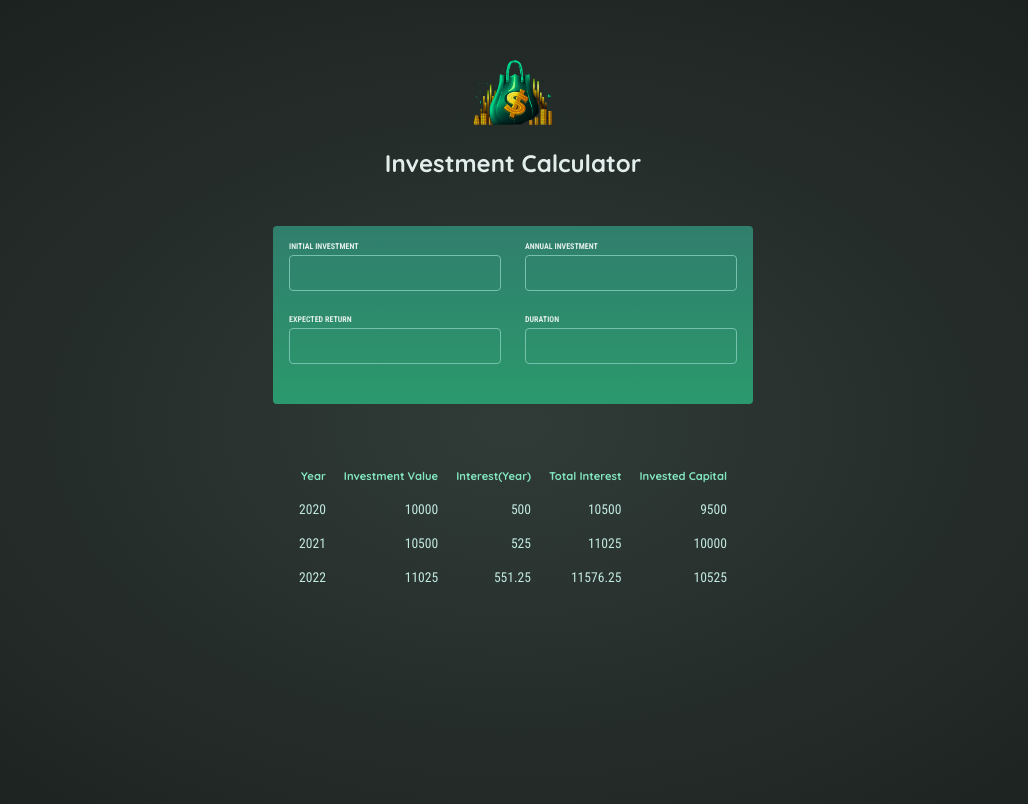
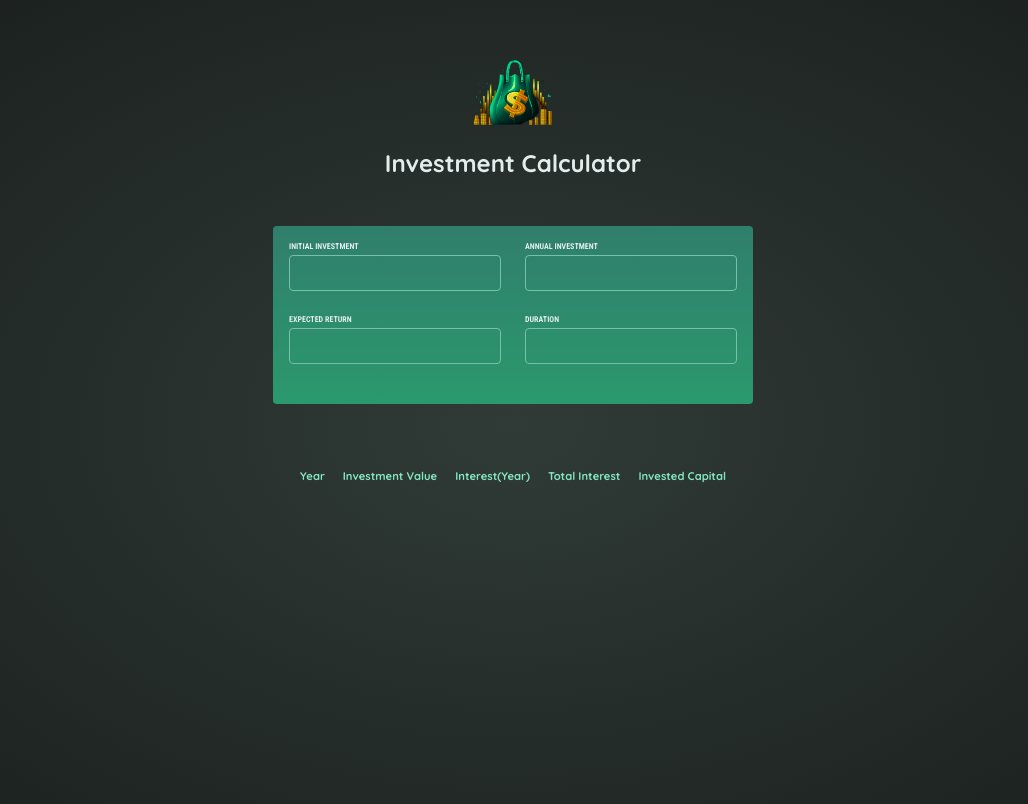
Before and after one commit to adrianacostep33/Investment-Calculator, a React (Vite) app in the folder 01-starting-project/: page / in a window 1280 px wide. Shown: the top 804 px of the page, without its empty margins (127-1155 px from the left). Built offline with nearby package versions, Linux system fonts and the light colour scheme.

Commit message:
96: Add dynamic results to investment table

```diff
--- a/01-starting-project/src/App.jsx
+++ b/01-starting-project/src/App.jsx
@@ -10,30 +10,6 @@ export const INVESTMENTS_DETAILS = {
   duration: 0,
 };
 
-const DUMMY_RESULTS = [
-  {
-    year: 2020,
-    investmentValue: 10000,
-    interest: 500,
-    total: 10500,
-    capital: 9500,
-  },
-  {
-    year: 2021,
-    investmentValue: 10500,
-    interest: 525,
-    total: 11025,
-    capital: 10000,
-  },
-  {
-    year: 2022,
-    investmentValue: 11025,
-    interest: 551.25,
-    total: 11576.25,
-    capital: 10525,
-  },
-];
-
 function App() {
   const [investmentDetails, setInvestmentDetails] =
     useState(INVESTMENTS_DETAILS);
@@ -42,7 +18,7 @@ function App() {
     setInvestmentDetails((prevInvestment) => {
       return {
         ...prevInvestment,
-        [investmentDetailField]: newValue,
+        [investmentDetailField]: +newValue,
       };
     });
   };
@@ -50,10 +26,12 @@ function App() {
   return (
     <>
       <Header />
+
       <InvestmentForm
         handleInvestmentDetailsChange={handleInvestmentDetailsChange}
       />
-      <Table results={DUMMY_RESULTS} />
+
+      <Table investmentDetails={investmentDetails} />
     </>
   );
 }
--- a/01-starting-project/src/components/Table.jsx
+++ b/01-starting-project/src/components/Table.jsx
@@ -1,25 +1,46 @@
-const Table = ({ results }) => {
+import { calculateInvestmentResults, formatter } from "../util/investment";
+
+const Table = ({ investmentDetails }) => {
+  const results = calculateInvestmentResults(investmentDetails);
+
   return (
     <table id="result">
       <thead>
         <tr>
-          <th scope="col">Year</th>
-          <th scope="col">Investment Value</th>
-          <th scope="col">Interest(Year)</th>
-          <th scope="col">Total Interest</th>
-          <th scope="col">Invested Capital</th>
+          <th scope="col" className="center">
+            Year
+          </th>
+          <th scope="col" className="center">
+            Investment Value
+          </th>
+          <th scope="col" className="center">
+            Interest(Year)
+          </th>
+          <th scope="col" className="center">
+            Total Interest
+          </th>
+          <th scope="col" className="center">
+            Invested Capital
+          </th>
         </tr>
       </thead>
       <tbody>
         {results &&
           results.map((result) => {
+            const totalInterest =
+              result.valueEndOfYear -
+              (result.year * result.annualInvestment +
+                investmentDetails.initialInvestment);
+            const investedCapital = result.valueEndOfYear - totalInterest;
             return (
               <tr key={result.year}>
-                <td>{result.year}</td>
-                <td>{result.investmentValue}</td>
-                <td>{result.interest}</td>
-                <td>{result.total}</td>
-                <td>{result.capital}</td>
+                <td className="center">{result.year}</td>
+                <td className="center">
+                  {formatter.format(result.valueEndOfYear)}
+                </td>
+                <td className="center">{formatter.format(result.interest)}</td>
+                <td className="center">{formatter.format(totalInterest)}</td>
+                <td className="center">{formatter.format(investedCapital)}</td>
               </tr>
             );
           })}
```
